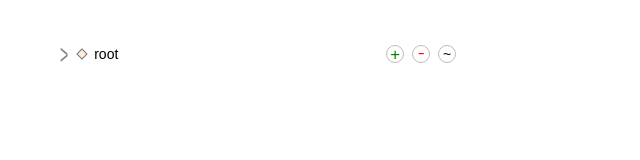
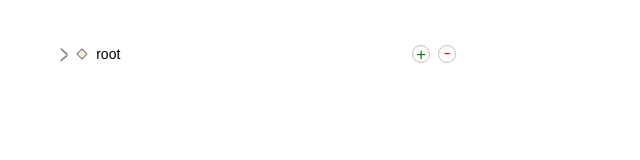
Before and after one commit to maryam-mokhtari/hierarchy-nodes, a React (Create React App) app: page / in a window 1280 px wide. Shown: the top 160 px of the page, without its empty margins (0-640 px from the left). Built offline with nearby package versions, Linux system fonts and the light colour scheme.

Commit message:
Add updating nodes

```diff
--- a/src/components/Node.tsx
+++ b/src/components/Node.tsx
@@ -23,7 +23,16 @@ export const Node: FC<NodeProps> = ({ id, name, children }) => {
 
   const onNodeDelete = () => {}
 
-  const onNodeEdit = () => {}
+  const onNodeEdit = () => {
+    setIsNameEditing(true)
+  }
+
+  const onNodeUpdate = () => {
+    if (isNameEditing) {
+      setNewName(newName)
+      setIsNameEditing(false)
+    }
+  }
 
   const onToggle = () => {
     setIsChildrenExpanded((isExpanded) => !isExpanded)
@@ -74,7 +83,9 @@ export const Node: FC<NodeProps> = ({ id, name, children }) => {
               "node-name",
               isNameEditing && "node-name-editing"
             )}
-            value={newName}
+            defaultValue={newName}
+            onClick={onNodeEdit}
+            onBlur={onNodeUpdate}
             readOnly={!isNameEditing}
           />
         </div>
@@ -86,9 +97,6 @@ export const Node: FC<NodeProps> = ({ id, name, children }) => {
             <div className="delete" onClick={onNodeDelete}>
               -
             </div>
-          </div>
-          <div className="edit-child" title="Edit" onClick={onNodeEdit}>
-            ~
           </div>
         </div>
       </div>
--- a/src/css/Node.css
+++ b/src/css/Node.css
@@ -28,7 +28,7 @@
   background-color: #ffeedd;
   border: 1px solid #777;
   transform: rotate(45deg);
-  margin-left: 6px;
+  margin: 0 6px;
 }
 
 .node-name {
@@ -38,12 +38,14 @@
   outline: none;
   width: fit-content;
   background-color: transparent;
+  padding: 4px;
 }
 
 .node-name-editing,
 .node-name-editing:focus {
   border: 1px solid #ccbbaa;
   border-radius: 6px;
+  background-color: #fff;
 }
 
 .expand-children,
@@ -64,8 +66,7 @@
 .add-child,
 .submit-add-child,
 .cancel-add-child,
-.delete-child,
-.edit-child {
+.delete-child {
   margin: 0 4px;
   width: 18px;
   height: 18px;
@@ -105,10 +106,6 @@
   padding-bottom: 2px;
 }
 
-.edit {
-  color: navy;
-}
-
 .children {
   transition: max-height 0.7s;
   will-change: max-height;
```
